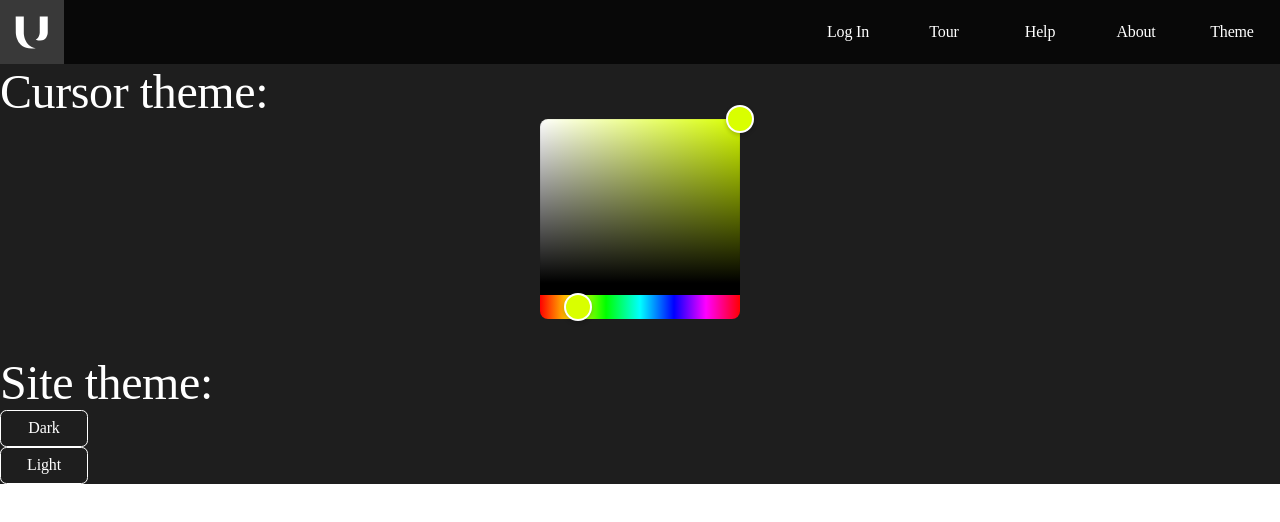
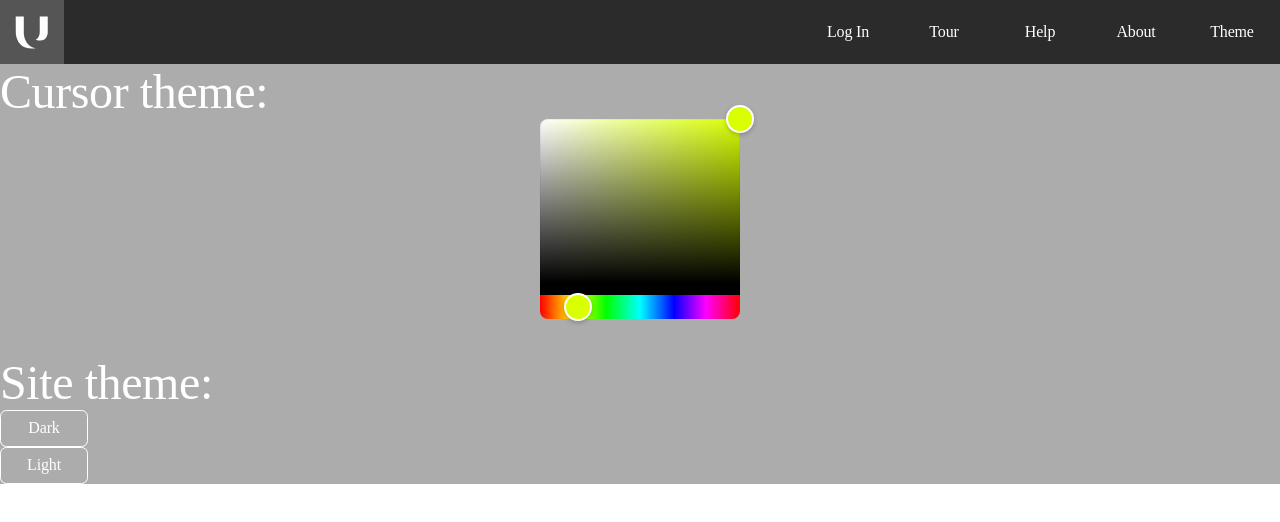
Before and after one commit to Myles-Trevino/WWI-Underground, a Next.js app: page /theme in a window 1280 px wide. Shown: the top 522 px of the page. Built offline with nearby package versions, Linux system fonts and the light colour scheme; a web font is replaced by a local one.

Commit message:
dark-light consistency

```diff
--- a/common/styles/themes.module.scss
+++ b/common/styles/themes.module.scss
@@ -1,6 +1,6 @@
 .dark {
 	background-color: var(--background-color);
-    --background-color: rgb(30, 30, 30);
+    --background-color: rgba(30, 30, 30, 0.37);
 	--tile-color: rgba(0, 0, 0, 0.75);
 	--overlay-color: var(--tile-color);
 	--text-color: rgba(255, 255, 255);
```
